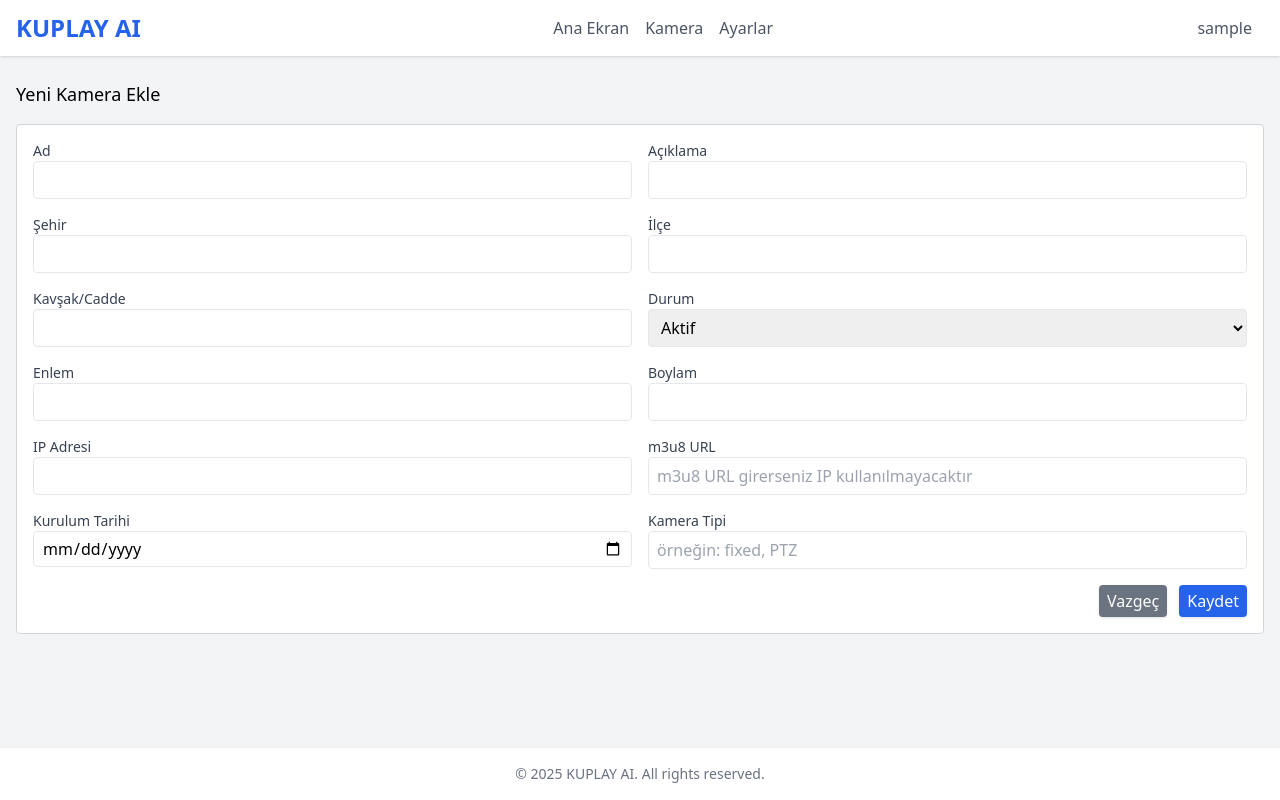
After one commit to aytaa/videoai, a Flask app: page /settings/cameras/new in a window 1280 px wide. The commit adds this page. Run offline with Flask 3, Linux system fonts and the light colour scheme; the visitor is signed in with stand-in values (Sample User, id 1); some libraries are stand-ins or nearby versions.

```diff
--- a/main.py
+++ b/main.py
@@ -33,6 +33,7 @@ totalMotorcycles = 0
 stream_url = "https://hls.ibb.gov.tr/tkm4/hls/102.stream/chunklist.m3u8"
 ALLOWED_CLASSES = ['car', 'motorcycle']
 
+
 # -----------------------------
 # Fonksiyon: Ağ (Network) bilgisi
 # -----------------------------
@@ -66,6 +67,7 @@ def get_network_info(interface="eth0"):
 
     return info
 
+
 # -----------------------------
 # Fonksiyon: Sistem (System) bilgisi
 # -----------------------------
@@ -98,10 +100,12 @@ def get_system_info():
 
     return info
 
+
 # -----------------------------
 # YOLO model yükleme
 # -----------------------------
 model = YOLO("yolo11n.pt")  # YOLO11N modeli kullanılıyor
+
 
 # -----------------------------
 # CentroidTracker
@@ -166,6 +170,7 @@ class CentroidTracker:
                 for col in unusedCols:
                     self.register(inputCentroids[col])
         return self.objects
+
 
 # -----------------------------
 # TrackableObject
@@ -238,7 +243,8 @@ def gen_frames():
 
             # 3) Tracker'ların güncellenmesi
             car_objects = car_tracker.update(np.array(car_centroids) if car_centroids else np.empty((0, 2)))
-            motorcycle_objects = motorcycle_tracker.update(np.array(motorcycle_centroids) if motorcycle_centroids else np.empty((0, 2)))
+            motorcycle_objects = motorcycle_tracker.update(
+                np.array(motorcycle_centroids) if motorcycle_centroids else np.empty((0, 2)))
 
             # 4) Araba objeleri için çizim
             for (objectID, centroid) in car_objects.items():
@@ -291,6 +297,7 @@ def gen_frames():
 
     cap.release()
 
+
 # -----------------------------
 # Rotalar
 # -----------------------------
@@ -300,14 +307,25 @@ def home():
         return redirect(url_for('login'))
     network_data = get_network_info(interface="eth0")
     system_data = get_system_info()
-    return render_template("home.html", network=network_data, system=system_data)
+    return render_template("home.html", network=network_data, system=system_data, active_page="home")
 
 
 @app.route('/live')
 def live():
     if not session.get('logged_in'):
         return redirect(url_for('login'))
-    return render_template("live.html", stream_url=stream_url)
+
+    # Veritabanından m3u8 URL'si dolu kameraları çekelim
+    conn = get_connection()
+    cursor = conn.cursor(dictionary=True)
+    query = "SELECT * FROM cameras WHERE m3u8_url IS NOT NULL AND m3u8_url <> ''"
+    cursor.execute(query)
+    cameras = cursor.fetchall()
+    cursor.close()
+    conn.close()
+
+    return render_template("live.html", stream_url=stream_url, cameras=cameras, active_page="live")
+
 
 @app.route('/login', methods=['GET', 'POST'])
 def login():
@@ -376,6 +394,108 @@ def counts():
     })
 
 
+@app.route('/settings/cameras')
+def settings_cameras():
+    if not session.get('logged_in'):
+        return redirect(url_for('login'))
+
+    conn = get_connection()
+    cursor = conn.cursor(dictionary=True)
+    cursor.execute("SELECT * FROM cameras")
+    cameras = cursor.fetchall()
+    cursor.close()
+    conn.close()
+
+    return render_template("settings_cameras.html", cameras=cameras, active_page="settings_cameras")
+
+
+@app.route('/settings/cameras/new', methods=['GET', 'POST'])
+def new_camera():
+    if not session.get('logged_in'):
+        return redirect(url_for('login'))
+
+    if request.method == 'POST':
+        name = request.form.get('name')
+        description = request.form.get('description')
+        city = request.form.get('city')
+        district = request.form.get('district')
+        intersection = request.form.get('intersection')
+        address = request.form.get('address')
+        latitude = request.form.get('latitude')
+        longitude = request.form.get('longitude')
+        ip_address = request.form.get('ip_address')
+        m3u8_url = request.form.get('m3u8_url')
+        installation_date = request.form.get('installation_date')
+        camera_type = request.form.get('camera_type')
+        status = request.form.get('status')
+
+        conn = get_connection()
+        cursor = conn.cursor()
+        query = """
+            INSERT INTO cameras
+            (name, description, city, district, intersection, address, latitude, longitude, ip_address, m3u8_url, installation_date, camera_type, status)
+            VALUES (%s, %s, %s, %s, %s, %s, %s, %s, %s, %s, %s, %s, %s)
+        """
+        cursor.execute(query, (
+            name, description, city, district, intersection, address,
+            latitude, longitude, ip_address, m3u8_url, installation_date,
+            camera_type, status
+        ))
+        conn.commit()
+        cursor.close()
+        conn.close()
+
+        flash("Kamera başarıyla eklendi.")
+        return redirect(url_for('settings_cameras'))
+
+    return render_template("settings_cameras_new.html")
+
+
+@app.route('/settings/user')
+def settings_users():
+    if not session.get('logged_in'):
+        return redirect(url_for('login'))
+
+    conn = get_connection()
+    cursor = conn.cursor(dictionary=True)
+    cursor.execute("SELECT * FROM users")
+    users = cursor.fetchall()
+    cursor.close()
+    conn.close()
+
+    return render_template("settings_users.html", users=users, active_page="settings_users")
+
+
+@app.route('/settings/user/new', methods=['GET', 'POST'])
+def new_user():
+    if not session.get('logged_in'):
+        return redirect(url_for('login'))
+
+    if request.method == 'POST':
+        username = request.form.get('username')
+        password = request.form.get('password')
+        role = 'admin'
+
+        conn = get_connection()
+        cursor = conn.cursor()
+        query = """
+            INSERT INTO users
+            (username, password, role)
+            VALUES (%s, %s, %s)
+        """
+        cursor.execute(query, (
+            username, password, role
+        ))
+        conn.commit()
+        cursor.close()
+        conn.close()
+
+        flash("Kullanıcı başarıyla eklendi.")
+        return redirect(url_for('settings_users'))
+
+    return render_template("settings_users_new.html")
+
+
 # -----------------------------
 # Yeni Rota: Gerçek zamanlı sistem bilgisi JSON
 # -----------------------------
@@ -385,6 +505,11 @@ def system_info():
     return jsonify(info)
 
 
+@app.errorhandler(404)
+def not_found(error):
+    return render_template("404.html"), 404
+
+
 # -----------------------------
 # Uygulama çalıştırma
 # -----------------------------
--- a/templates/layout.html
+++ b/templates/layout.html
@@ -12,15 +12,69 @@
         <div class="text-2xl font-bold text-blue-600">KUPLAY AI</div>
         <div class="flex-grow">
             <ul class="flex justify-center space-x-4">
-                <li><a href="/" class="text-gray-600 hover:text-gray-900">Ana Ekran</a></li>
-                <li><a href="/live" class="text-gray-600 hover:text-gray-900">Kamera</a></li>
-                <li><a href="#" class="text-gray-600 hover:text-gray-900">Ayarlar</a></li>
+                <li>
+                    <a href="/"
+                       class="{% if active_page == 'home' %}text-blue-600{% else %}text-gray-600 hover:text-gray-900{% endif %}">
+                        Ana Ekran
+                    </a>
+                </li>
+                <li>
+                    <a href="/live"
+                       class="{% if active_page == 'live' %}text-blue-600{% else %}text-gray-600 hover:text-gray-900{% endif %}">
+                        Kamera
+                    </a>
+                </li>
+                <li class="relative">
+                    <a href="#" id="settings-link"
+                       class="{% if active_page == 'settings_users' or active_page == 'settings_cameras' or active_page == 'settings_licence' %}text-blue-600{% else %}text-gray-600 hover:text-gray-900{% endif %}">
+                        Ayarlar
+                    </a>
+                    <ul id="settings-dropdown" class="absolute left-0 mt-1 w-48 bg-white shadow rounded z-10 hidden">
+                        <li class="{% if active_page == 'settings_users' %}bg-gray-200{% endif %}">
+                            <a href="/settings/user" class="block px-4 py-2 text-sm text-gray-700 hover:bg-gray-100">
+                                <img src="{{ url_for('static', filename='users.svg') }}" alt="Kullanıcı"
+                                     class="inline-block w-4 h-4 mr-1">
+                                Kullanıcı Ayarları
+                            </a>
+                        </li>
+                        <li class="{% if active_page == 'settings_cameras' %}bg-gray-200{% endif %}">
+                            <a href="/settings/cameras" class="block px-4 py-2 text-sm text-gray-700 hover:bg-gray-100">
+                                <img src="{{ url_for('static', filename='camera.svg') }}" alt="Kamera"
+                                     class="inline-block w-4 h-4 mr-1">
+                                Kamera Ayarları
+                            </a>
+                        </li>
+                        <li class="{% if active_page == 'settings_licence' %}bg-gray-200{% endif %}">
+                            <a href="/settings/licence" class="block px-4 py-2 text-sm text-gray-700 hover:bg-gray-100">
+                                <img src="{{ url_for('static', filename='key.svg') }}" alt="Licence"
+                                     class="inline-block w-4 h-4 mr-1">
+                                Licence Ayarları
+                            </a>
+                        </li>
+                    </ul>
+                </li>
             </ul>
         </div>
-        <div class="flex-none">
-            <a href="{{ url_for('logout') }}" class="text-gray-600 hover:text-gray-900">
-                Çıkış Yap
+        <div class="flex-none relative">
+            <a href="#" id="user-menu" class="block px-3 py-1 text-gray-600 hover:text-gray-900">
+                {{ session['username'] }}
             </a>
+            <ul id="user-dropdown" class="absolute right-0 mt-1 w-48 bg-white shadow rounded z-10 hidden">
+                <li>
+                    <a href="/profile" class="block px-4 py-2 text-sm text-gray-700 hover:bg-gray-100">
+                        <img src="{{ url_for('static', filename='user.svg') }}" alt="Profile"
+                             class="inline-block w-4 h-4 mr-1">
+                        Profilim
+                    </a>
+                </li>
+                <li>
+                    <a href="{{ url_for('logout') }}" class="block px-4 py-2 text-sm text-gray-700 hover:bg-gray-100">
+                        <img src="{{ url_for('static', filename='logout.svg') }}" alt="Profile"
+                             class="inline-block w-4 h-4 mr-1">
+                        Çıkış Yap
+                    </a>
+                </li>
+            </ul>
         </div>
     </div>
 </nav>
@@ -35,5 +89,34 @@
         &copy; 2025 KUPLAY AI. All rights reserved.
     </div>
 </footer>
+
+<script>
+    document.getElementById('settings-link').addEventListener('click', function (event) {
+        event.preventDefault();
+        const settingsDropdown = document.getElementById('settings-dropdown');
+        settingsDropdown.classList.toggle('hidden');
+    });
+
+    document.getElementById('user-menu').addEventListener('click', function (event) {
+        event.preventDefault();
+        const userDropdown = document.getElementById('user-dropdown');
+        userDropdown.classList.toggle('hidden');
+    });
+
+    document.addEventListener('click', function (event) {
+        const settingsDropdown = document.getElementById('settings-dropdown');
+        const settingsLink = document.getElementById('settings-link');
+        const userDropdown = document.getElementById('user-dropdown');
+        const userMenu = document.getElementById('user-menu');
+
+        if (!settingsLink.contains(event.target) && !settingsDropdown.contains(event.target)) {
+            settingsDropdown.classList.add('hidden');
+        }
+        if (!userMenu.contains(event.target) && !userDropdown.contains(event.target)) {
+            userDropdown.classList.add('hidden');
+        }
+    });
+</script>
+
 </body>
 </html>
--- /dev/null
+++ b/templates/settings_cameras_new.html
@@ -0,0 +1,86 @@
+{% extends "layout.html" %}
+
+{% block content %}
+
+<h3 class="text-lg mb-4">Yeni Kamera Ekle</h3>
+<div class="border border-gray-300 bg-white p-4 rounded">
+    <form action="{{ url_for('new_camera') }}" method="POST" class="space-y-4">
+        <div class="grid grid-cols-2 gap-4">
+            <div>
+                <label for="name" class="block text-sm font-medium text-gray-700">Ad</label>
+                <input type="text" name="name" id="name" class="border rounded w-full px-2 py-1.5" required>
+            </div>
+            <div>
+                <label for="description" class="block text-sm font-medium text-gray-700">Açıklama</label>
+                <input type="text" name="description" id="description" class="border rounded w-full px-2 py-1.5">
+            </div>
+        </div>
+        <div class="grid grid-cols-2 gap-4">
+            <div>
+                <label for="city" class="block text-sm font-medium text-gray-700">Şehir</label>
+                <input type="text" name="city" id="city" class="border rounded w-full px-2 py-1.5" required>
+            </div>
+            <div>
+                <label for="district" class="block text-sm font-medium text-gray-700">İlçe</label>
+                <input type="text" name="district" id="district" class="border rounded w-full px-2 py-1.5" required>
+            </div>
+        </div>
+        <div class="grid grid-cols-2 gap-4">
+            <div>
+                <label for="intersection" class="block text-sm font-medium text-gray-700">Kavşak/Cadde</label>
+                <input type="text" name="intersection" id="intersection" class="border rounded w-full px-2 py-1.5">
+            </div>
+            <div>
+                <label for="status" class="block text-sm font-medium text-gray-700">Durum</label>
+                <select name="status" id="status" class="border rounded w-full px-2 py-1.5">
+                    <option value="active" selected>Aktif</option>
+                    <option value="inactive">Pasif</option>
+                    <option value="maintenance">Bakım</option>
+                </select>
+            </div>
+        </div>
+        <div class="grid grid-cols-2 gap-4">
+            <div>
+                <label for="latitude" class="block text-sm font-medium text-gray-700">Enlem</label>
+                <input type="text" name="latitude" id="latitude" class="border rounded w-full px-2 py-1.5">
+            </div>
+            <div>
+                <label for="longitude" class="block text-sm font-medium text-gray-700">Boylam</label>
+                <input type="text" name="longitude" id="longitude" class="border rounded w-full px-2 py-1.5">
+            </div>
+        </div>
+        <!-- IP Adresi ve m3u8 URL yan yana -->
+        <div class="grid grid-cols-2 gap-4">
+            <div>
+                <label for="ip_address" class="block text-sm font-medium text-gray-700">IP Adresi</label>
+                <input type="text" name="ip_address" id="ip_address" class="border rounded w-full px-2 py-1.5">
+            </div>
+            <div>
+                <label for="m3u8_url" class="block text-sm font-medium text-gray-700">m3u8 URL</label>
+                <input type="text" name="m3u8_url" id="m3u8_url" class="border rounded w-full px-2 py-1.5"
+                       placeholder="m3u8 URL girerseniz IP kullanılmayacaktır">
+            </div>
+        </div>
+        <div class="grid grid-cols-2 gap-4">
+            <div>
+                <label for="installation_date" class="block text-sm font-medium text-gray-700">Kurulum Tarihi</label>
+                <input type="date" name="installation_date" id="installation_date"
+                       class="border rounded w-full px-2 py-1">
+            </div>
+            <div>
+                <label for="camera_type" class="block text-sm font-medium text-gray-700">Kamera Tipi</label>
+                <input type="text" name="camera_type" id="camera_type" class="border rounded w-full px-2 py-1.5"
+                       placeholder="örneğin: fixed, PTZ">
+            </div>
+        </div>
+        <div class="flex justify-end space-x-3">
+            <a href="{{ url_for('settings_cameras') }}" class="bg-gray-500 text-white px-2 py-1 shadow rounded">
+                Vazgeç
+            </a>
+            <button type="submit" class="bg-blue-600 text-white px-2 py-1 shadow rounded">
+                Kaydet
+            </button>
+        </div>
+    </form>
+</div>
+{% endblock %}
```
Also changed, not shown: db_connector.py (+8 -7 lines), docker-compose.yml (+7 -0 lines), templates/404.html (added, +17 -0 lines), templates/live.html (+35 -35 lines), templates/settings_cameras.html (added, +37 -0 lines), templates/settings_users.html (added, +33 -0 lines), templates/settings_users_new.html (added, +28 -0 lines), static/404.svg (added), static/camera.svg (added), static/key.svg (added), static/logout.svg (added), static/user.svg (added), static/users.svg (added).
